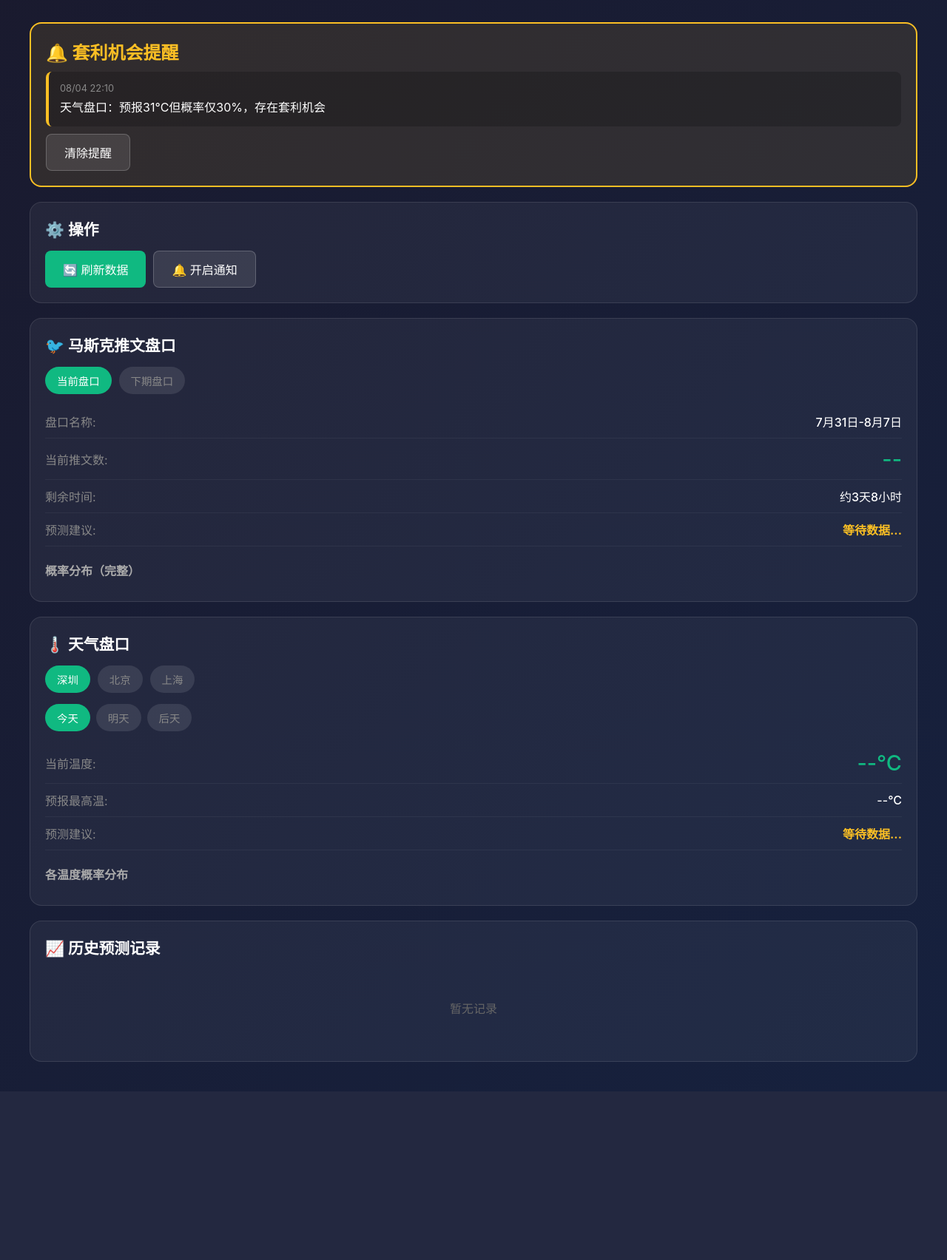
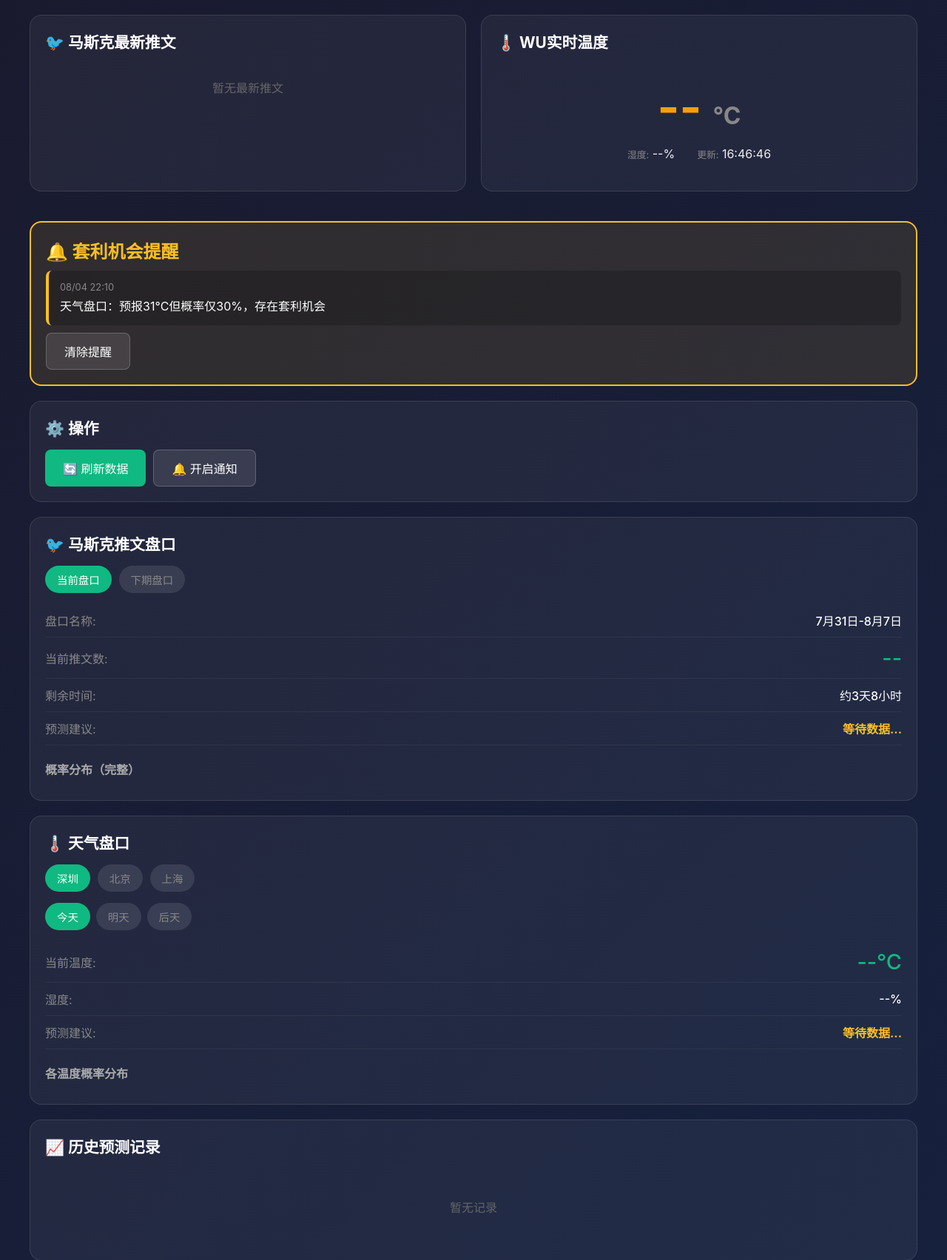
Before and after one commit to zhonglianceng3-stack/polymarket-tracker, a Flask app: page / in a window 1280 px wide. Shown: the part 102-1806 px from the top of the page at 74% size. Before the commit the page ends 1578 px from the top, so only its background shows below. Run offline with Flask 3, Linux system fonts and the light colour scheme.

Commit message:
Add files via upload

```diff
--- a/app.py
+++ b/app.py
@@ -1,7 +1,7 @@
 #!/usr/bin/env python3
 """
-Polymarket 套利监控 Web App - 增强版
-支持实时数据更新和变化推送
+Polymarket 套利监控 Web App - 完整版
+支持实时数据更新、变化推送、实时信息板块
 """
 
 from flask import Flask, render_template, jsonify
@@ -14,17 +14,17 @@ import sys
 
 # 添加monitors目录到路径
 sys.path.insert(0, os.path.dirname(os.path.abspath(__file__)))
-from monitors.scrapers import PolymarketScraper, WundergroundScraper
+from monitors.scrapers import PolymarketScraper, WundergroundScraper, TwitterScraper
 
 app = Flask(__name__)
 
 # 数据存储
 DATA_FILE = "data.json"
-ALERTS_FILE = "alerts.json"
 
 # 初始化抓取器
 pm_scraper = PolymarketScraper()
 wu_scraper = WundergroundScraper()
+twitter_scraper = TwitterScraper()
 
 def load_data():
     """加载数据"""
@@ -66,9 +66,18 @@ def get_default_data():
                 "today": {
                     "current_temp": None,
                     "forecast_high": None,
+                    "humidity": None,
                     "prices": {},
                     "prediction": "等待数据..."
                 }
+            }
+        },
+        "realtime": {
+            "musk_tweets": [],
+            "wu_temp": {
+                "temp_c": None,
+                "humidity": None,
+                "update_time": None
             }
         },
         "alerts": []
@@ -76,7 +85,6 @@ def get_default_data():
 
 def calculate_time_left():
     """计算剩余时间"""
-    # 盘口结束时间: 2026-08-08 01:00 北京时间
     end_time = datetime(2026, 8, 8, 1, 0, 0)
     now = datetime.now()
 
@@ -100,12 +108,10 @@ def generate_musk_prediction(tweets, prices):
     if not tweets or not prices:
         return "等待数据..."
 
-    # 计算所需速度（假设剩余4天）
     days_left = 4
     target_200 = 200 - tweets
     daily_needed = target_200 / days_left if days_left > 0 else 0
 
-    # 找出最高概率档位
     max_prob = 0
     max_range = ""
     for range_val, prob_str in prices.items():
@@ -129,7 +135,6 @@ def generate_weather_prediction(current_temp, prices):
     if not prices:
         return "等待数据..."
 
-    # 找出概率最高的温度
     max_prob = 0
     max_temp = ""
     for temp, prob_str in prices.items():
@@ -174,16 +179,6 @@ def check_changes(old_data, new_data):
             "message": f"🌡️ 温度上涨{diff}°C！当前{new_temp}°C"
         })
 
-    # 检测套利机会
-    if new_data.get('weather', {}).get('shenzhen', {}).get('today', {}).get('prices'):
-        prediction = new_data.get('weather', {}).get('shenzhen', {}).get('today', {}).get('prediction', '')
-        if '套利机会' in prediction:
-            alerts.append({
-                "type": "arbitrage",
-                "time": datetime.now().isoformat(),
-                "message": f"💰 {prediction}"
-            })
-
     return alerts
 
 def update_data():
@@ -194,8 +189,8 @@ def update_data():
     new_data = get_default_data()
 
     try:
-        # 抓取马斯克盘口
-        print(f"[{datetime.now().isoformat()}] 抓取马斯克盘口...")
+        # 1. 抓取马斯克盘口
+        print(f"[{datetime.now().strftime('%H:%M:%S')}] 抓取马斯克盘口...")
         musk_data = pm_scraper.fetch_musk_market()
 
         if musk_data:
@@ -207,15 +202,23 @@ def update_data():
                 musk_data.get('prices', {})
             )
 
-        # 抓取深圳温度
-        print(f"[{datetime.now().isoformat()}] 抓取深圳温度...")
+        # 2. 抓取深圳温度
+        print(f"[{datetime.now().strftime('%H:%M:%S')}] 抓取深圳温度...")
         temp_data = wu_scraper.fetch_shenzhen_temp()
 
-        if temp_data and temp_data.get('temp_c'):
+        if temp_data:
             new_data['weather']['shenzhen']['today']['current_temp'] = temp_data.get('temp_c')
+            new_data['weather']['shenzhen']['today']['humidity'] = temp_data.get('humidity')
 
-        # 抓取天气盘口
-        print(f"[{datetime.now().isoformat()}] 抓取天气盘口...")
+            # 更新实时温度板块
+            new_data['realtime']['wu_temp'] = {
+                "temp_c": temp_data.get('temp_c'),
+                "humidity": temp_data.get('humidity'),
+                "update_time": datetime.now().strftime('%H:%M:%S')
+            }
+
+        # 3. 抓取天气盘口
+        print(f"[{datetime.now().strftime('%H:%M:%S')}] 抓取天气盘口...")
         weather_data = pm_scraper.fetch_weather_market()
 
         if weather_data:
@@ -225,30 +228,33 @@ def update_data():
                 weather_data.get('prices', {})
             )
 
+        # 4. 抓取马斯克最新推文（实时信息板块）
+        print(f"[{datetime.now().strftime('%H:%M:%S')}] 抓取最新推文...")
+        tweets_data = twitter_scraper.fetch_latest_tweets()
+
+        if tweets_data:
+            new_data['realtime']['musk_tweets'] = tweets_data.get('tweets', [])
+
         # 检测变化
         alerts = check_changes(old_data, new_data)
-        new_data['alerts'] = alerts + old_data.get('alerts', [])[:10]  # 保留最近10条
+        new_data['alerts'] = alerts + old_data.get('alerts', [])[:10]
 
         new_data['last_update'] = datetime.now().isoformat()
 
         # 保存数据
         save_data(new_data)
-        print(f"[{datetime.now().isoformat()}] 数据更新完成")
+        print(f"[{datetime.now().strftime('%H:%M:%S')}] ✅ 数据更新完成")
 
         if alerts:
-            print(f"[{datetime.now().isoformat()}] 发现{len(alerts)}条新提醒")
+            print(f"[{datetime.now().strftime('%H:%M:%S')}] 🔔 发现{len(alerts)}条新提醒")
 
     except Exception as e:
-        print(f"[{datetime.now().isoformat()}] 更新失败: {e}")
+        print(f"[{datetime.now().strftime('%H:%M:%S')}] ❌ 更新失败: {e}")
 
 def get_update_interval():
     """动态计算更新间隔（A+B组合）"""
     now = datetime.now()
-
-    # 盘口结束时间
     end_time = datetime(2026, 8, 8, 1, 0, 0)
-
-    # 剩余时间
     time_left = end_time - now
 
     # 关键时段（最后24小时）：每1分钟
@@ -264,22 +270,21 @@ def get_update_interval():
 
 def background_monitor():
     """后台监控线程"""
-    print(f"[{datetime.now().isoformat()}] 后台监控启动")
+    print(f"[{datetime.now().strftime('%H:%M:%S')}] 🚀 后台监控启动")
 
     # 首次更新
     update_data()
 
     while True:
         try:
-            # 动态获取更新间隔
             interval = get_update_interval()
-            print(f"[{datetime.now().isoformat()}] 下次更新: {interval}秒后")
+            print(f"[{datetime.now().strftime('%H:%M:%S')}] ⏳ 下次更新: {interval}秒后")
 
             time.sleep(interval)
             update_data()
 
         except Exception as e:
-            print(f"[{datetime.now().isoformat()}] 监控错误: {e}")
+            print(f"[{datetime.now().strftime('%H:%M:%S')}] ❌ 监控错误: {e}")
             time.sleep(60)
 
 # 初始化数据
@@ -323,7 +328,11 @@ monitor_thread.start()
 if __name__ == '__main__':
     import os
     port = int(os.environ.get('PORT', 5001))
+    print("=" * 50)
     print("🚀 Polymarket 套利监控 Web App 启动")
     print(f"📱 访问: http://localhost:{port}")
     print("📊 实时监控已启动")
+    print("🐦 马斯克推文监控: 启用")
+    print("🌡️ WU温度监控: 启用")
+    print("=" * 50)
     app.run(debug=False, host='0.0.0.0', port=port)
--- a/static/app.js
+++ b/static/app.js
@@ -2,19 +2,16 @@
  * Polymarket 套利监控 - 前端逻辑
  */
 
-// 状态
 let notifyEnabled = false;
 let currentData = {};
 
-// 初始化
 document.addEventListener('DOMContentLoaded', () => {
     loadData();
     setupNotifications();
     setupTabs();
-    setInterval(loadData, 60000); // 每分钟刷新
+    setInterval(loadData, 60000);
 });
 
-// 加载数据
 async function loadData() {
     try {
         const response = await fetch('/api/data');
@@ -29,11 +26,12 @@ async function loadData() {
     }
 }
 
-// 更新UI
 function updateUI(data) {
-    // 更新时间
     document.getElementById('last-update').textContent =
         `更新时间: ${formatTime(data.last_update)}`;
+
+    // 更新实时信息板块
+    updateRealtimeSection(data.realtime);
 
     // 更新馬斯克盘口
     if (data.musk) {
@@ -44,9 +42,6 @@ function updateUI(data) {
     // 更新天气盘口
     if (data.weather) {
         updateWeatherMarket('shenzhen', 'today', data.weather.shenzhen?.today);
-        updateWeatherMarket('shenzhen', 'tomorrow', data.weather.shenzhen?.tomorrow);
-        updateWeatherMarket('beijing', 'today', data.weather.beijing?.today);
-        updateWeatherMarket('shanghai', 'today', data.weather.shanghai?.today);
     }
 
     // 提醒
@@ -55,7 +50,47 @@ function updateUI(data) {
     }
 }
 
-// 更新馬斯克盘口
+// 更新实时信息板块
+function updateRealtimeSection(realtime) {
+    if (!realtime) return;
+
+    // 更新马斯克最新推文
+    const tweetsEl = document.getElementById('musk-tweets-realtime');
+    if (realtime.musk_tweets && realtime.musk_tweets.length > 0) {
+        tweetsEl.innerHTML = '';
+        realtime.musk_tweets.forEach(tweet => {
+            const item = document.createElement('div');
+            item.className = 'tweet-item';
+            item.innerHTML = `
+                <div class="time">${tweet.time || '刚刚'}</div>
+                <div class="text">${tweet.text || '推文内容加载中...'}</div>
+                <a href="${tweet.link || '#'}" class="link" target="_blank">查看原推 →</a>
+            `;
+            tweetsEl.appendChild(item);
+        });
+    } else {
+        tweetsEl.innerHTML = '<div class="loading">暂无最新推文</div>';
+    }
+
+    // 更新WU实时温度
+    const wuTemp = realtime.wu_temp;
+    if (wuTemp) {
+        const tempValue = document.getElementById('wu-temp-value');
+        const humidity = document.getElementById('wu-humidity');
+        const updateTime = document.getElementById('wu-update-time');
+
+        if (wuTemp.temp_c) {
+            tempValue.textContent = wuTemp.temp_c;
+        }
+        if (wuTemp.humidity) {
+            humidity.textContent = wuTemp.humidity + '%';
+        }
+        if (wuTemp.update_time) {
+            updateTime.textContent = wuTemp.update_time;
+        }
+    }
+}
+
 function updateMuskMarket(period, marketData) {
     if (!marketData) return;
 
@@ -77,19 +112,18 @@ function updateMuskMarket(period, marketData) {
     }
 }
 
-// 更新天气盘口
 function updateWeatherMarket(city, date, marketData) {
     if (!marketData) return;
 
     const prefix = `${city}-${date}`;
 
     const currentEl = document.getElementById(`${prefix}-current`);
-    const forecastEl = document.getElementById(`${prefix}-forecast`);
+    const humidityEl = document.getElementById(`${prefix}-humidity`);
     const predictionEl = document.getElementById(`${prefix}-prediction`);
     const pricesEl = document.getElementById(`${prefix}-prices`);
 
     if (currentEl) currentEl.textContent = marketData.current_temp ? `${marketData.current_temp}°C` : '--°C';
-    if (forecastEl) forecastEl.textContent = marketData.forecast_high ? `${marketData.forecast_high}°C` : '--°C';
+    if (humidityEl) humidityEl.textContent = marketData.humidity ? `${marketData.humidity}%` : '--%';
     if (predictionEl) predictionEl.textContent = marketData.prediction || '等待分析...';
 
     if (marketData.prices && pricesEl) {
@@ -97,11 +131,9 @@ function updateWeatherMarket(city, date, marketData) {
     }
 }
 
-// 渲染价格
 function renderPrices(container, prices, highlight) {
     container.innerHTML = '';
 
-    // 按概率排序
     const sorted = Object.entries(prices).sort((a, b) => parseFloat(b[1]) - parseFloat(a[1]));
 
     sorted.forEach(([range, prob]) => {
@@ -124,7 +156,6 @@ function renderPrices(container, prices, highlight) {
     });
 }
 
-// 渲染提醒
 function renderAlerts(alerts) {
     const section = document.getElementById('alerts-section');
     const list = document.getElementById('alerts-list');
@@ -142,7 +173,6 @@ function renderAlerts(alerts) {
             `;
             list.appendChild(item);
 
-            // 浏览器通知
             if (notifyEnabled) {
                 showNotification(alert.message);
             }
@@ -152,9 +182,7 @@ function renderAlerts(alerts) {
     }
 }
 
-// 设置标签切换
 function setupTabs() {
-    // 馬斯克盘口标签
     document.querySelectorAll('.tab[data-market]').forEach(tab => {
         tab.addEventListener('click', () => {
             document.querySelectorAll('.tab[data-market]').forEach(t => t.classList.remove('active'));
@@ -166,22 +194,13 @@ function setupTabs() {
         });
     });
 
-    // 城市标签
     document.querySelectorAll('.tab[data-city]').forEach(tab => {
         tab.addEventListener('click', () => {
             document.querySelectorAll('.tab[data-city]').forEach(t => t.classList.remove('active'));
             tab.classList.add('active');
-
-            const city = tab.dataset.city;
-            document.querySelectorAll('.weather-panel').forEach(p => {
-                if (p.id.startsWith(city)) {
-                    // 显示该城市的面板
-                }
-            });
         });
     });
 
-    // 日期标签
     document.querySelectorAll('.date-tab').forEach(tab => {
         tab.addEventListener('click', () => {
             const parent = tab.closest('.weather-panel') || document;
@@ -197,14 +216,12 @@ function setupTabs() {
     });
 }
 
-// 更新连接状态
 function updateConnectionStatus(online) {
     const badge = document.getElementById('connection-status');
     badge.textContent = online ? '在线' : '离线';
     badge.className = `badge ${online ? 'online' : 'offline'}`;
 }
 
-// 格式化时间
 function formatTime(isoString) {
     if (!isoString) return '--';
     const date = new Date(isoString);
@@ -216,7 +233,6 @@ function formatTime(isoString) {
     });
 }
 
-// 通知设置
 function setupNotifications() {
     const btn = document.getElementById('notify-btn');
 
@@ -236,7 +252,6 @@ function setupNotifications() {
     });
 }
 
-// 显示通知
 function showNotification(message) {
     if (Notification.permission === 'granted') {
         new Notification('Polymarket 套利机会', {
--- a/static/style.css
+++ b/static/style.css
@@ -21,7 +21,7 @@ body {
 /* 头部 */
 header {
     text-align: center;
-    margin-bottom: 30px;
+    margin-bottom: 20px;
 }
 
 header h1 {
@@ -51,6 +51,101 @@ header h1 {
 .badge.offline {
     background: #ef4444;
     color: white;
+}
+
+/* 实时信息网格 */
+.realtime-grid {
+    display: grid;
+    grid-template-columns: 1fr 1fr;
+    gap: 20px;
+    margin-bottom: 20px;
+}
+
+@media (max-width: 768px) {
+    .realtime-grid {
+        grid-template-columns: 1fr;
+    }
+}
+
+.realtime-card {
+    min-height: 200px;
+}
+
+/* 推文列表 */
+.tweets-list {
+    max-height: 250px;
+    overflow-y: auto;
+}
+
+.tweet-item {
+    background: rgba(0, 0, 0, 0.3);
+    padding: 12px;
+    border-radius: 8px;
+    margin-bottom: 10px;
+    border-left: 3px solid #1da1f2;
+}
+
+.tweet-item:last-child {
+    margin-bottom: 0;
+}
+
+.tweet-item .time {
+    font-size: 0.75em;
+    color: #888;
+    margin-bottom: 5px;
+}
+
+.tweet-item .text {
+    font-size: 0.9em;
+    line-height: 1.4;
+}
+
+.tweet-item .link {
+    display: block;
+    font-size: 0.75em;
+    color: #1da1f2;
+    margin-top: 5px;
+    text-decoration: none;
+}
+
+/* 温度显示 */
+.temp-display {
+    text-align: center;
+    padding: 20px;
+}
+
+.temp-value {
+    font-size: 4em;
+    font-weight: bold;
+    color: #f59e0b;
+    margin-bottom: 15px;
+}
+
+.temp-unit {
+    font-size: 0.5em;
+    color: #888;
+}
+
+.temp-info {
+    display: flex;
+    justify-content: center;
+    gap: 30px;
+}
+
+.temp-info .info-item {
+    text-align: center;
+}
+
+.temp-info .label {
+    font-size: 0.8em;
+    color: #888;
+}
+
+.temp-info .value {
+    display: block;
+    font-size: 1.2em;
+    color: #fff;
+    margin-top: 5px;
 }
 
 /* 卡片 */
@@ -277,28 +372,6 @@ header h1 {
     overflow-y: auto;
 }
 
-.history-item {
-    padding: 10px;
-    border-bottom: 1px solid rgba(255, 255, 255, 0.05);
-}
-
-.history-item .date {
-    color: #888;
-    font-size: 0.85em;
-}
-
-.history-item .result {
-    margin-top: 5px;
-}
-
-.history-item .result.success {
-    color: #10b981;
-}
-
-.history-item .result.fail {
-    color: #ef4444;
-}
-
 .empty {
     text-align: center;
     color: #666;
@@ -337,6 +410,10 @@ header h1 {
     .tabs {
         justify-content: center;
     }
+
+    .temp-value {
+        font-size: 3em;
+    }
 }
 
 @media (max-width: 480px) {
--- a/templates/index.html
+++ b/templates/index.html
@@ -17,6 +17,38 @@
             </div>
         </header>
 
+        <!-- 实时信息板块 -->
+        <div class="realtime-grid">
+            <!-- 马斯克最新推文 -->
+            <section class="card realtime-card">
+                <h2>🐦 马斯克最新推文</h2>
+                <div id="musk-tweets-realtime" class="tweets-list">
+                    <div class="loading">加载中...</div>
+                </div>
+            </section>
+
+            <!-- WU实时温度 -->
+            <section class="card realtime-card">
+                <h2>🌡️ WU实时温度</h2>
+                <div class="temp-display">
+                    <div class="temp-value">
+                        <span id="wu-temp-value">--</span>
+                        <span class="temp-unit">°C</span>
+                    </div>
+                    <div class="temp-info">
+                        <div class="info-item">
+                            <span class="label">湿度:</span>
+                            <span id="wu-humidity">--%</span>
+                        </div>
+                        <div class="info-item">
+                            <span class="label">更新:</span>
+                            <span id="wu-update-time">--</span>
+                        </div>
+                    </div>
+                </div>
+            </section>
+        </div>
+
         <!-- 提醒区域 -->
         <section id="alerts-section" class="alerts hidden">
             <h2>🔔 套利机会提醒</h2>
@@ -33,18 +65,16 @@
             </div>
         </section>
 
-        <!-- 马斯克推文盘口 - 多个盘口 -->
+        <!-- 馬斯克推文盘口 -->
         <section class="card">
             <h2>🐦 马斯克推文盘口</h2>
 
-            <!-- 盘口选择标签 -->
             <div class="tabs">
                 <button class="tab active" data-market="musk-current">当前盘口</button>
                 <button class="tab" data-market="musk-next">下期盘口</button>
             </div>
 
             <div id="musk-markets">
-                <!-- 当前盘口 -->
                 <div id="musk-current" class="market-panel active">
                     <div class="info-row">
                         <span class="label">盘口名称:</span>
@@ -68,15 +98,10 @@
                     </div>
                 </div>
 
-                <!-- 下期盘口 -->
                 <div id="musk-next" class="market-panel">
                     <div class="info-row">
                         <span class="label">盘口名称:</span>
                         <span id="musk-next-name" class="value">8月7日-8月14日</span>
-                    </div>
-                    <div class="info-row">
-                        <span class="label">当前推文数:</span>
-                        <span id="musk-next-tweets" class="value big">--</span>
                     </div>
                     <div class="info-row">
                         <span class="label">预测建议:</span>
@@ -90,18 +115,16 @@
             </div>
         </section>
 
-        <!-- 天气盘口 - 多个城市多天 -->
+        <!-- 天气盘口 -->
         <section class="card">
             <h2>🌡️ 天气盘口</h2>
 
-            <!-- 城市选择 -->
             <div class="tabs">
                 <button class="tab active" data-city="shenzhen">深圳</button>
                 <button class="tab" data-city="beijing">北京</button>
                 <button class="tab" data-city="shanghai">上海</button>
             </div>
 
-            <!-- 日期选择 -->
             <div class="date-tabs" id="weather-dates">
                 <button class="date-tab active" data-date="today">今天</button>
                 <button class="date-tab" data-date="tomorrow">明天</button>
@@ -109,15 +132,14 @@
             </div>
 
             <div id="weather-markets">
-                <!-- 深圳今天 -->
                 <div id="shenzhen-today" class="weather-panel active">
                     <div class="info-row">
                         <span class="label">当前温度:</span>
                         <span id="shenzhen-today-current" class="value big">--°C</span>
                     </div>
                     <div class="info-row">
-                        <span class="label">预报最高温:</span>
-                        <span id="shenzhen-today-forecast" class="value">--°C</span>
+                        <span class="label">湿度:</span>
+                        <span id="shenzhen-today-humidity" class="value">--%</span>
                     </div>
                     <div class="info-row">
                         <span class="label">预测建议:</span>
@@ -125,22 +147,6 @@
                     </div>
                     <h3>各温度概率分布</h3>
                     <div id="shenzhen-today-prices" class="prices-grid full">
-                        <div class="loading">加载中...</div>
-                    </div>
-                </div>
-
-                <!-- 深圳明天 -->
-                <div id="shenzhen-tomorrow" class="weather-panel">
-                    <div class="info-row">
-                        <span class="label">预报最高温:</span>
-                        <span id="shenzhen-tomorrow-forecast" class="value big">--°C</span>
-                    </div>
-                    <div class="info-row">
-                        <span class="label">预测建议:</span>
-                        <span id="shenzhen-tomorrow-prediction" class="value highlight">等待分析...</span>
-                    </div>
-                    <h3>各温度概率分布</h3>
-                    <div id="shenzhen-tomorrow-prices" class="prices-grid full">
                         <div class="loading">加载中...</div>
                     </div>
                 </div>
```
Also changed, not shown: monitors/scrapers.py (+124 -39 lines).
